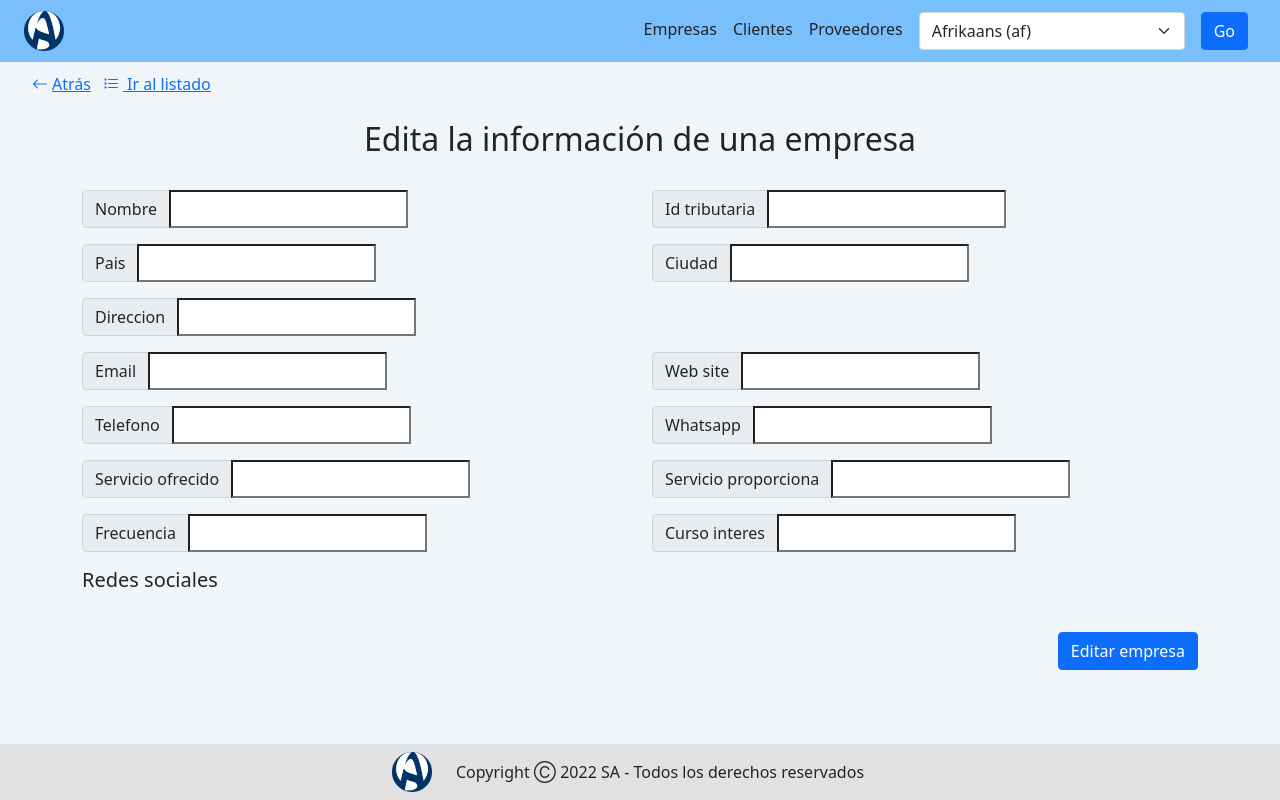
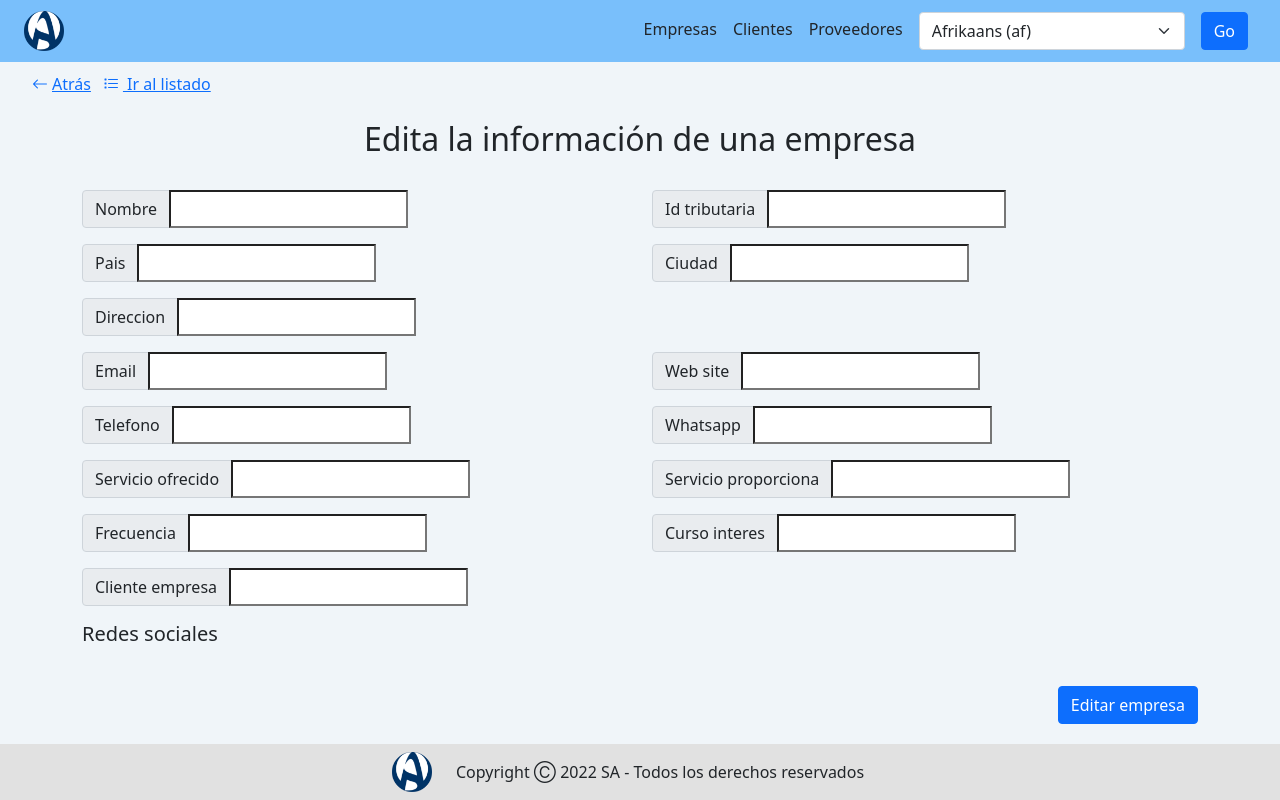
Before and after one commit to diegosanchezp/lab1-ati2, a Django app: template lab_ati/templates/pages/business/create.html in a window 1280 px wide. Run offline with Django 4.2, Linux system fonts and the light colour scheme; the template is opened without the code that fills it: most values are stand-ins (such as "Sample title", 1, 10 or a date in 2020); form fields are guessed from the names that the template uses; some libraries are stand-ins or nearby versions.

Commit message:
Añadir lógica de empresa cliente en empresas

```diff
--- a/lab_ati/empresa/forms.py
+++ b/lab_ati/empresa/forms.py
@@ -19,6 +19,9 @@ class CreateBusinessForm(forms.ModelForm):
     def __init__(self, *args, **kwargs):
         super().__init__(*args,**kwargs)
         # Set custom widget attr
+        if(self.instance):
+            self.fields['cliente_empresa'].queryset = Empresa.objects.exclude(id = self.instance.id)
+
         for field in  self.fields.values():
             if isinstance(field, forms.fields.CharField):
                 if isinstance(field.widget, forms.widgets.Textarea):
--- a/lab_ati/empresa/models.py
+++ b/lab_ati/empresa/models.py
@@ -60,7 +60,7 @@ class Empresa(EmpresaABC):
         null=True,
         blank=True,
         on_delete=models.CASCADE,
-        verbose_name=_("Cliente tipo empresa"),
+        verbose_name=_("Cliente de empresa"),
         related_name="clientes_empresa",
     )
 
--- a/lab_ati/templates/pages/business/create.html
+++ b/lab_ati/templates/pages/business/create.html
@@ -131,6 +131,16 @@
 
         <section class="row">
             <section class="col input-group">
+                <label for="{{ form.cliente_empresa.id_for_label }}" class="input-group-text">{{ form.cliente_empresa.label_tag }}</label>
+                {{ form.cliente_empresa }}
+                {% for error in form.cliente_empresa.errors %}
+                    <span class="invalid-feedback">{{ error }}</span>
+                {% endfor %}
+            </section>
+        </section>
+
+        <section class="row">
+            <section class="col input-group">
                 <h5>{% trans 'Redes sociales' %}</h5>
                 <ul class="list-group list-group w-100" id="socialNetworkList" ></ul>
             </section>
--- a/lab_ati/templates/pages/business/detail.html
+++ b/lab_ati/templates/pages/business/detail.html
@@ -20,7 +20,9 @@
             <p class="card-text"> {% trans 'Servicio que proporciona' %}: {{ object.servicio_proporciona }}</p>
             <p class="card-text"> {% trans 'Frecuencia en que desea mantenerse informado' %}: {{ object.frecuencia }}</p>
             <p class="card-text"> {% trans 'Cursos de interés' %}: {{ object.curso_interes }}</p>
-
+            {% if object.cliente_empresa %}
+                <p class="card-text"> {% trans 'Cliente de empresa' %}: {{ object.cliente_empresa }}</p>
+            {% endif %}
             <section class="d-flex justify-content-center">
                 <a href="{% url 'empresa:edit-business' pk=object.id %}">
                     <button class="btn btn-primary">
```
Also changed, not shown: locale/es/LC_MESSAGES/django.po.
